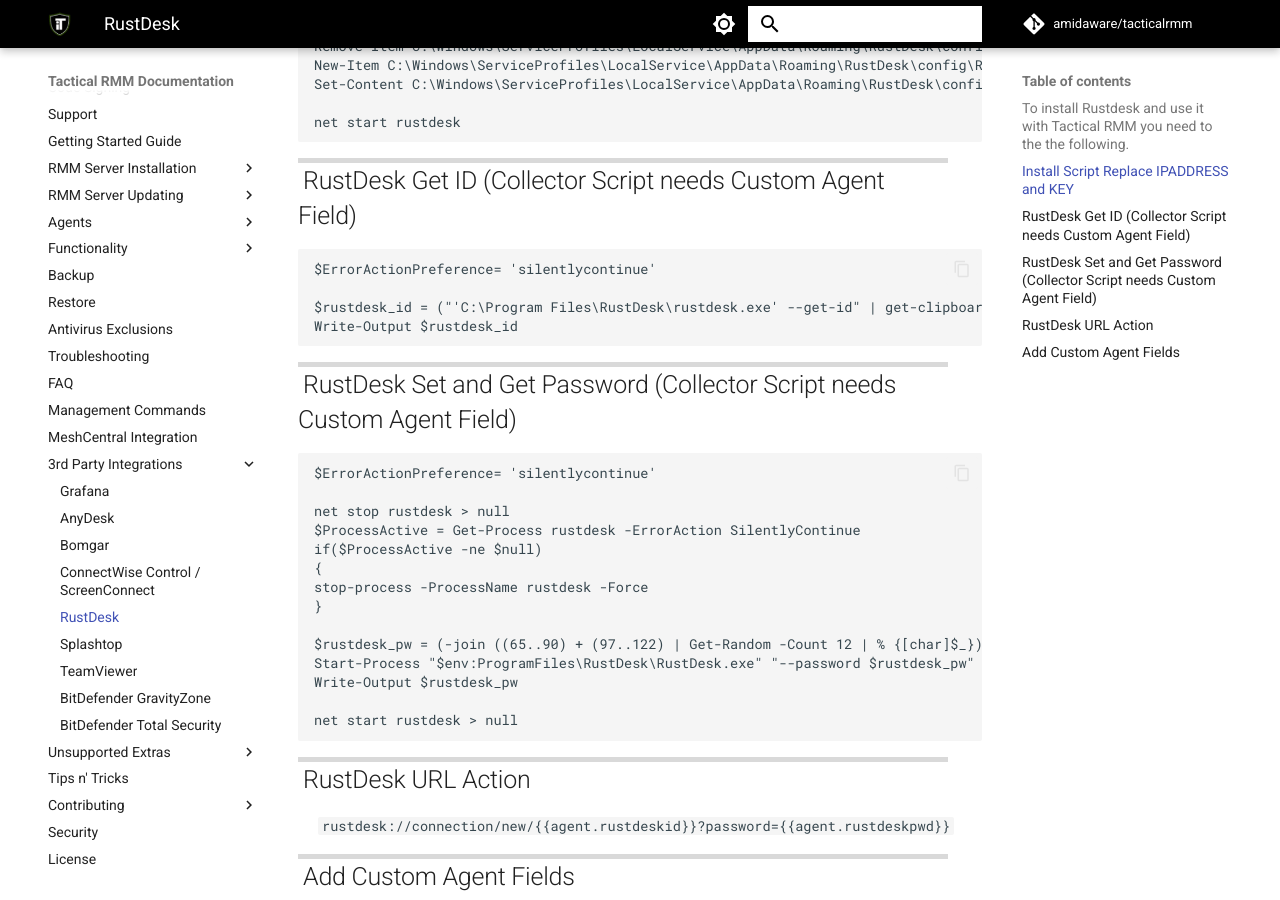
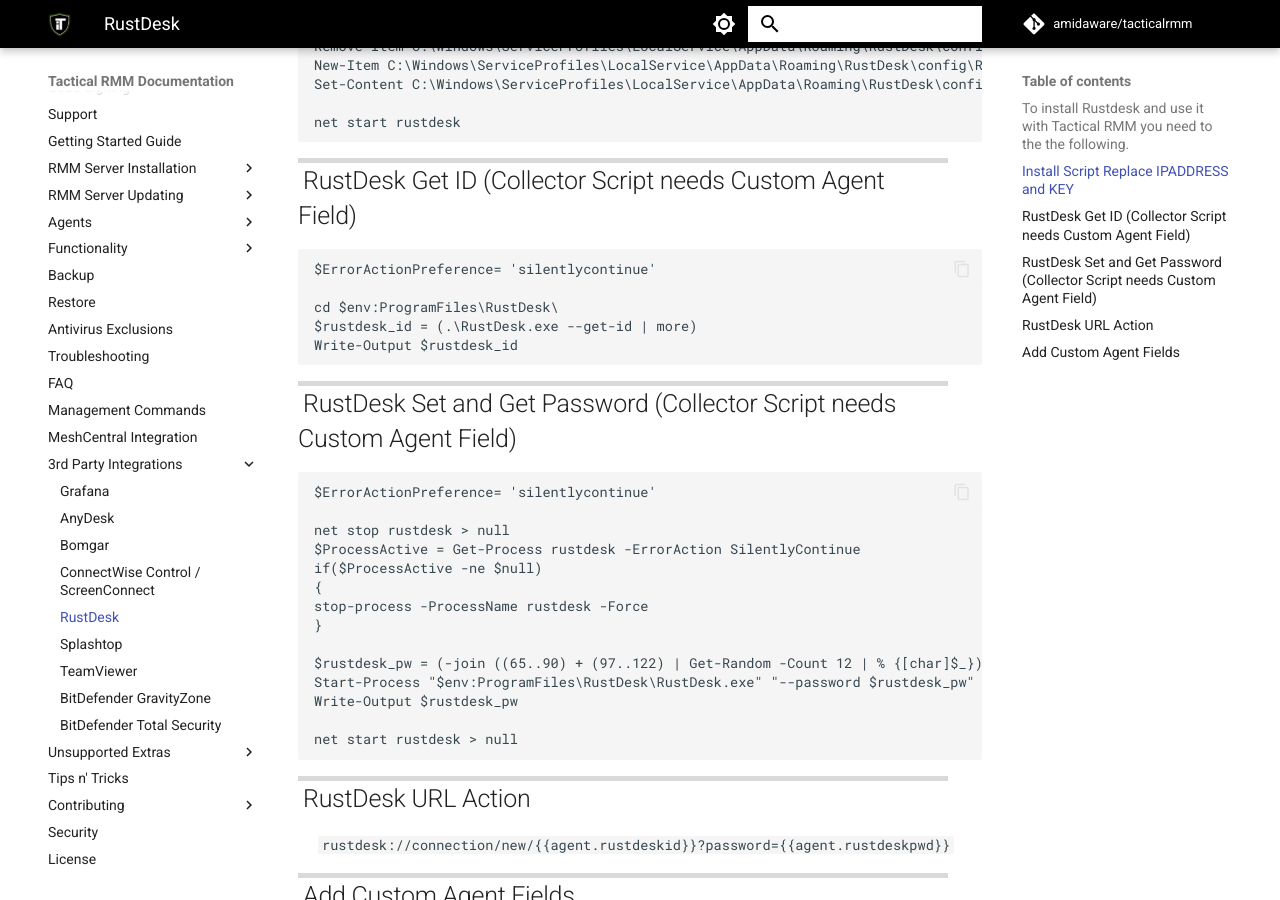
Before and after one commit to amidaware/trmm-docs, an MkDocs documentation site: the page built from docs/3rdparty_rustdesk.md, in a window 1280 px wide and 900 px high, scrolled down 1120 px. Built offline with MkDocs 1.6.1 and Material for MkDocs 9.7.7, drawn with Linux system fonts in a browser that asks for light colours; comment, search, counter and statistics services are not loaded.

Commit message:
Update 3rdparty_rustdesk.md

````diff
--- a/docs/3rdparty_rustdesk.md
+++ b/docs/3rdparty_rustdesk.md
@@ -52,7 +52,8 @@
 ```
 $ErrorActionPreference= 'silentlycontinue'
 
-$rustdesk_id = ("'C:\Program Files\RustDesk\rustdesk.exe' --get-id" | get-clipboard)
+cd $env:ProgramFiles\RustDesk\
+$rustdesk_id = (.\RustDesk.exe --get-id | more)
 Write-Output $rustdesk_id
 ```
 
````
